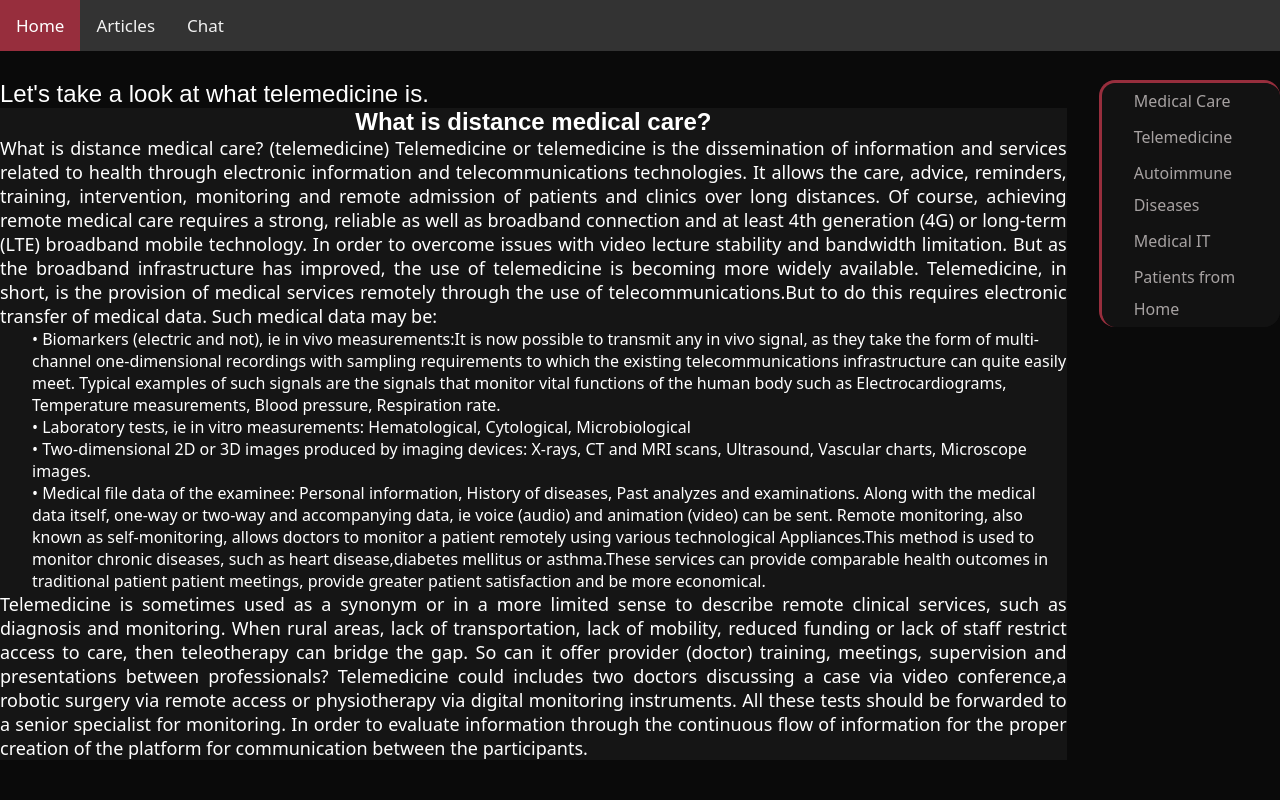
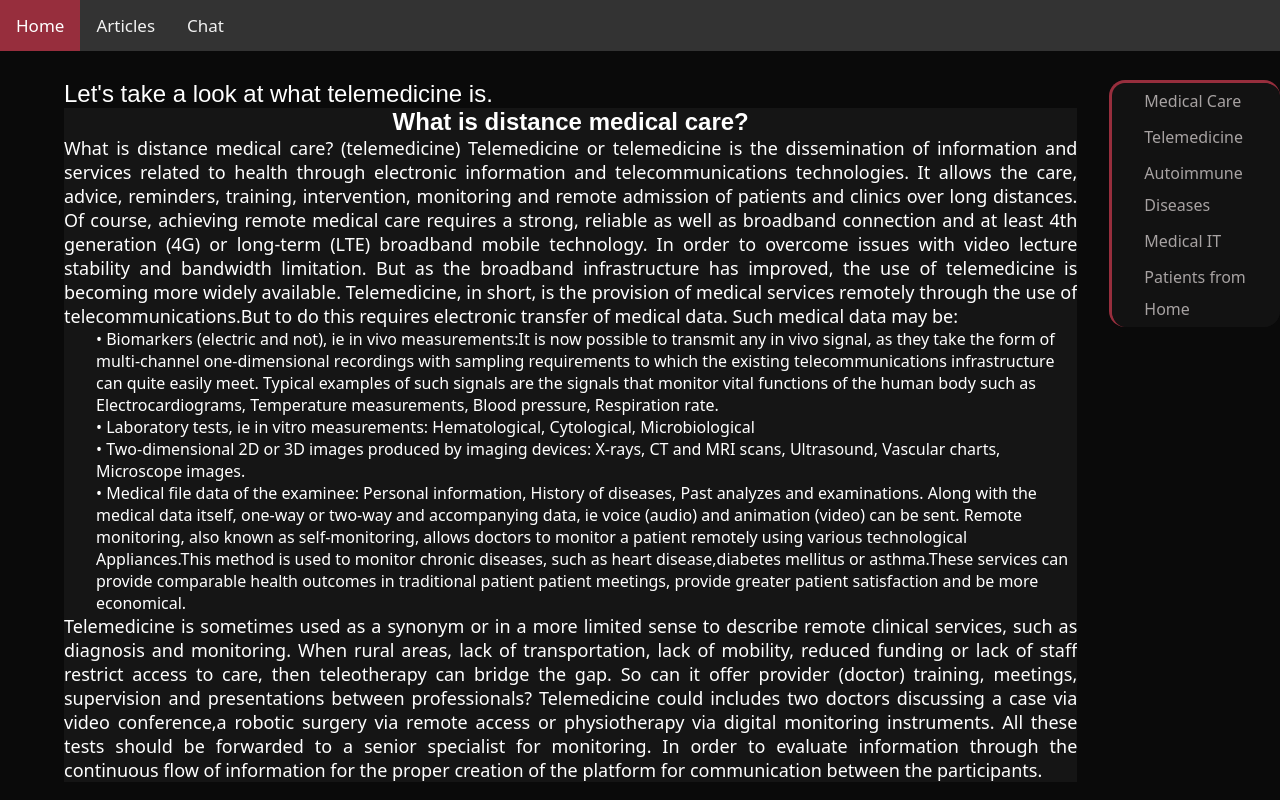
Before and after one commit to Kakajohn/interactive-internet-technologies-for-people-with-autoimmune-bowel-diseases-frontend, a React (Create React App) app: page / in a window 1280 px wide. Shown: the top 800 px of the page. Built offline with nearby package versions, Linux system fonts and the light colour scheme; what react-alert-template-basic would draw is missing.

Commit message:
Update FrontPage.jsx

```diff
--- a/src/components/FrontPage.jsx
+++ b/src/components/FrontPage.jsx
@@ -14,7 +14,7 @@ const FrontPage = () => {
       {/* main content */}
       <div className='container'>
         <div className='row'>
-          <div className='col-10'>
+          <div className='col-10' style={{marginLeft:'4rem'}}>
             <MedCareSection />
           </div>
 
```
